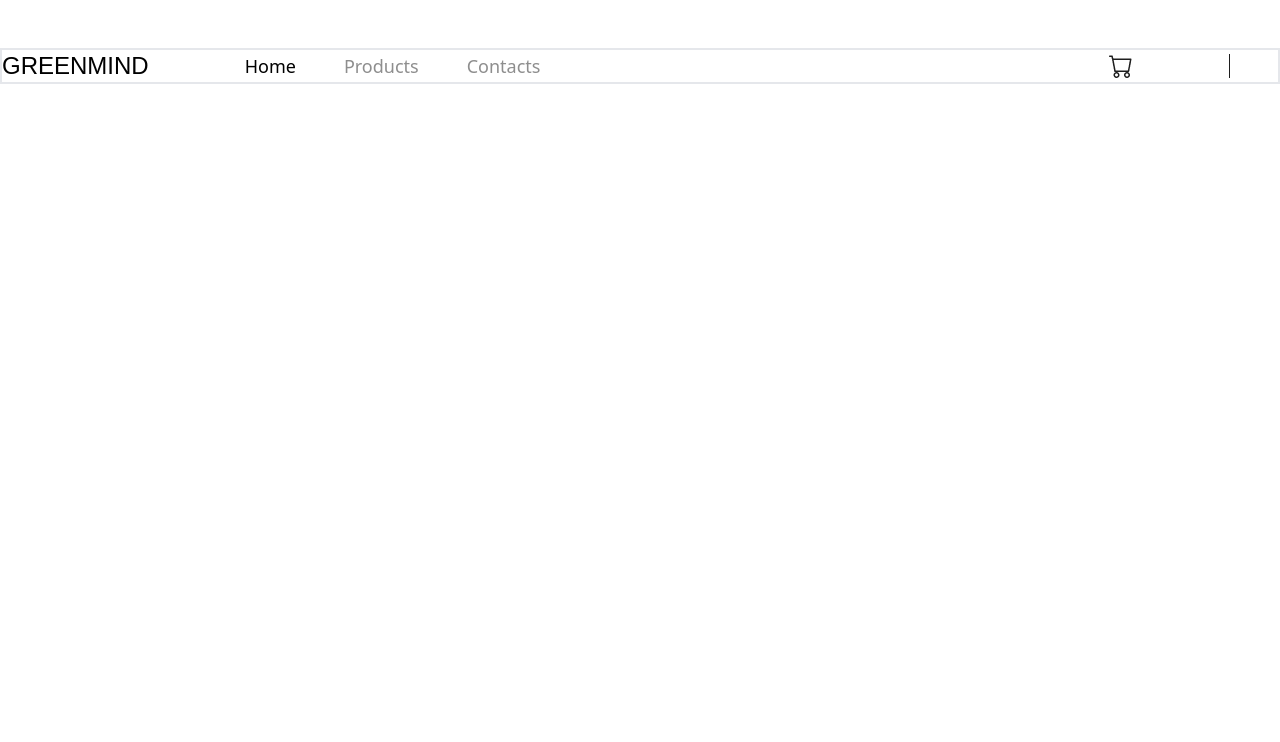
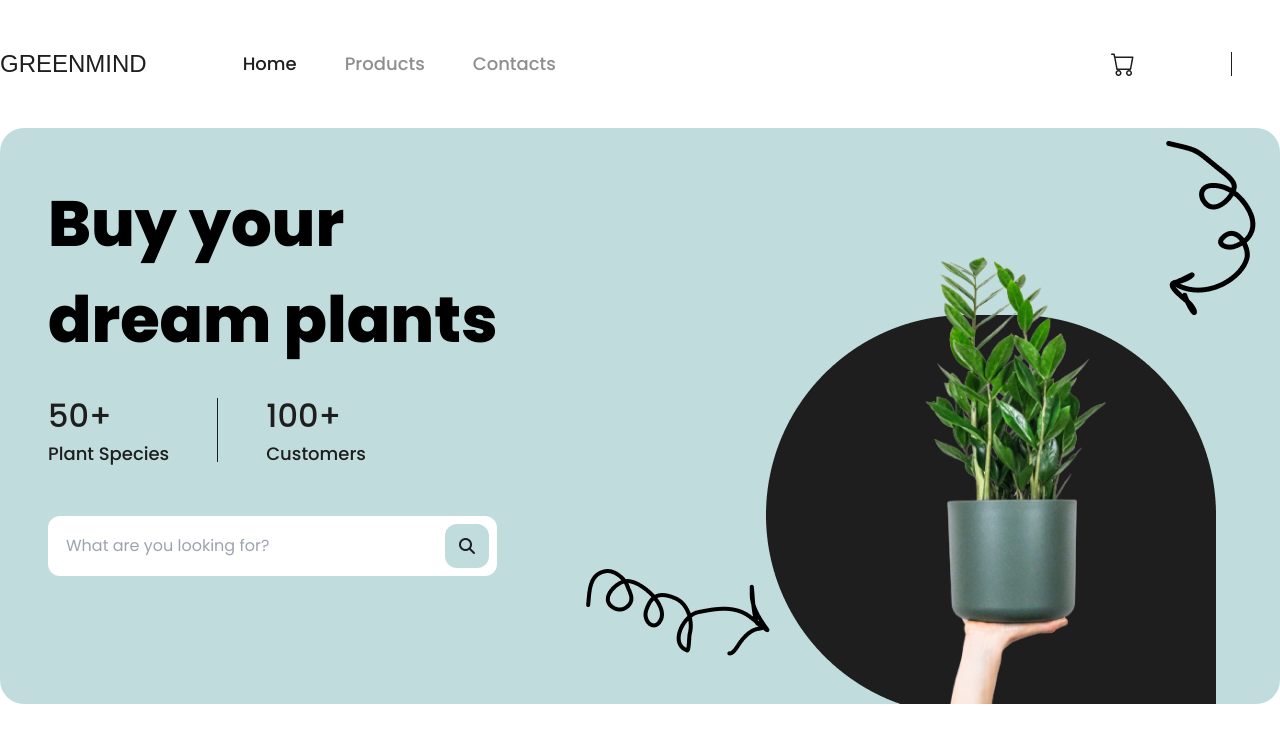
Before and after one commit to xyryc/GreenMind, a plain HTML site: page index.html in a window 1280 px wide. Drawn offline with nearby package versions, Linux system fonts and the light colour scheme; a web font is replaced by a local one.

Commit message:
added banner section

```diff
--- a/index.html
+++ b/index.html
@@ -13,10 +13,12 @@
           extend: {
             colors: {
               clifford: "#da373d",
-              colorPrimary: "rgba(30, 30, 30, 0.5)",
+              colorPrimary: "rgba(30, 30, 30, 1)",
+              colorSecondary: "rgba(30, 30, 30, 0.5)",
             },
             fontFamily: {
               Quella: ["Quella", "sans-serif"],
+              Poppins: ["Poppins", "sans-serif"],
             },
           },
         },
@@ -30,18 +32,25 @@
     ></script>
 
     <!-- cdnfonts.com -->
+    <link rel="preconnect" href="https://fonts.googleapis.com" />
+    <link rel="preconnect" href="https://fonts.gstatic.com" crossorigin />
+    <link
+      href="https://fonts.googleapis.com/css2?family=Poppins:ital,wght@0,100;0,200;0,300;0,400;0,500;0,600;0,700;0,800;0,900;1,100;1,200;1,300;1,400;1,500;1,600;1,700;1,800;1,900&display=swap"
+      rel="stylesheet"
+    />
     <link href="https://fonts.cdnfonts.com/css/quella" rel="stylesheet" />
   </head>
-  <body>
-    <header class="mx-auto max-w-screen-xl border-2 mt-12">
+  <body class="font-Poppins text-colorPrimary">
+    <header class="mx-auto max-w-screen-xl mt-12">
+      <!-- Navigation Bar -->
       <nav class="flex justify-between items-center">
         <!-- left -->
         <div class="flex gap-24">
           <a class="text-2xl font-Quella" href="">GREENMIND</a>
           <div class="flex items-center gap-12 text-lg font-medium">
             <a href="">Home</a>
-            <a class="text-colorPrimary" href="">Products</a>
-            <a class="text-colorPrimary" href="">Contacts</a>
+            <a class="text-colorSecondary" href="">Products</a>
+            <a class="text-colorSecondary" href="">Contacts</a>
           </div>
         </div>
 
@@ -53,9 +62,75 @@
           <img src="icons/FilterRight.png" alt="" />
         </div>
       </nav>
+
+      <!-- Banner Section -->
+      <section class="mt-12">
+        <div class="bg-[#C1DCDC] rounded-3xl flex">
+          <!-- text container -->
+          <div class="pt-12 pl-12 mb-32">
+            <h1 class="text-[4rem] font-extrabold text-black">
+              Buy your dream plants
+            </h1>
+            <!-- Numbers -->
+            <div
+              class="inline-flex justify-center items-center gap-12 mb-12 mt-6"
+            >
+              <!-- species -->
+              <div>
+                <h3 class="text-[2rem] font-medium">50+</h3>
+                <p class="text-lg font-medium">Plant Species</p>
+              </div>
+              <!-- vertical line -->
+              <div class="h-16 w-[1px] bg-colorPrimary"></div>
+              <!-- customers -->
+              <div>
+                <h3 class="text-[2rem] font-medium">100+</h3>
+                <p class="text-lg font-medium">Customers</p>
+              </div>
+            </div>
+            <!-- Search -->
+            <div class="flex w-[449px] rounded-xl bg-white">
+              <input
+                class="w-full border-none bg-transparent p-[18px] outline-none"
+                type="text"
+                placeholder="What are you looking for?"
+              />
+              <i
+                class="fa-solid fa-magnifying-glass p-[14px] bg-[#C1DCDC] m-2 rounded-xl cursor-pointer"
+              ></i>
+            </div>
+          </div>
+
+          <!-- image container -->
+          <div class="relative w-full">
+            <img
+              class="absolute right-6 top-3"
+              src="icons/rounded_arrow.png"
+              alt=""
+            />
+            <img
+              class="absolute bottom-12 left-20"
+              src="icons/rounded_arrow-2.png"
+              alt=""
+            />
+            <img
+              class="absolute bottom-0 right-16"
+              src="icons/bg_round.png"
+              alt=""
+            />
+            <img
+              class="absolute bottom-0 right-14"
+              src="images/unsplash_bg_plant.png"
+              alt=""
+            />
+          </div>
+        </div>
+      </section>
     </header>
 
-    <main></main>
+    <main>
+      <section class="mt-12"></section>
+    </main>
 
     <footer></footer>
   </body>
```
Also changed, not shown: icons/bg_round.png (added), icons/rounded_arrow-2.png (added), icons/rounded_arrow.png (added), images/unsplash_bg_plant.png (added), 1 other file.
